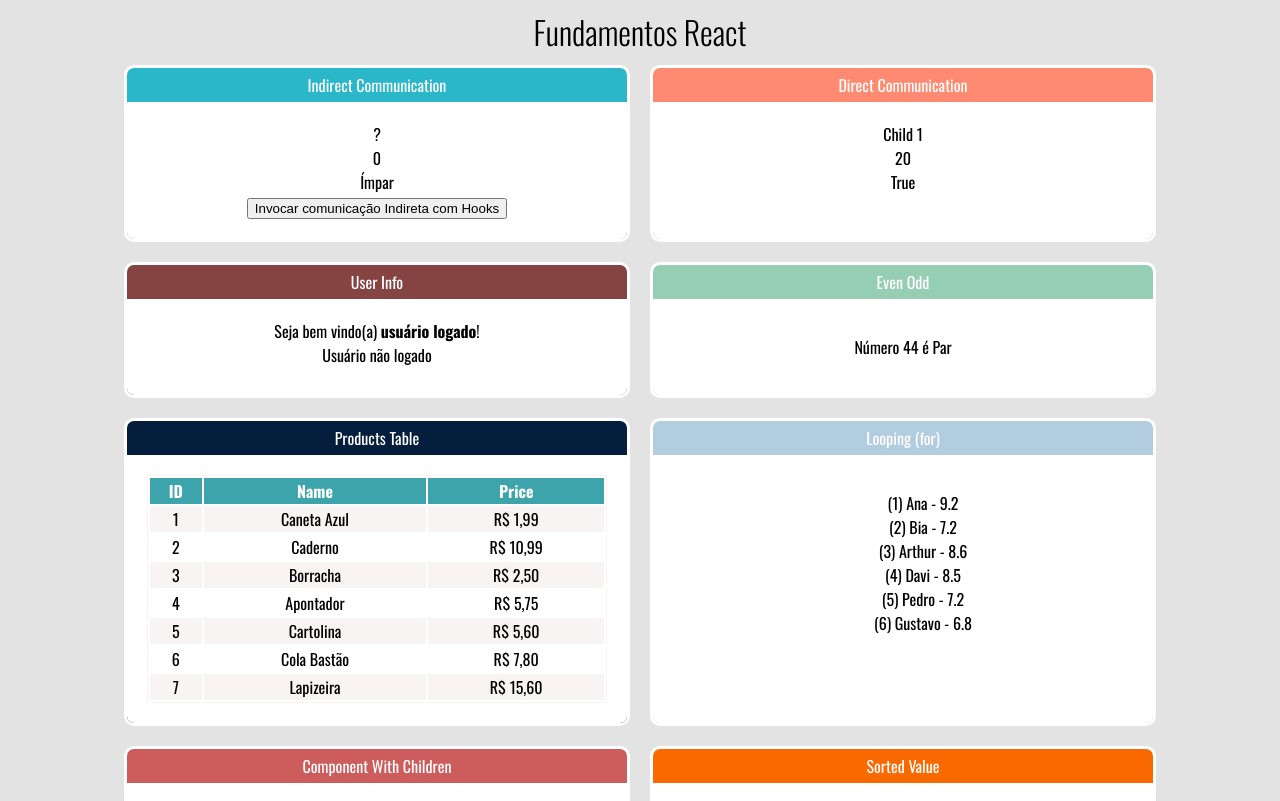
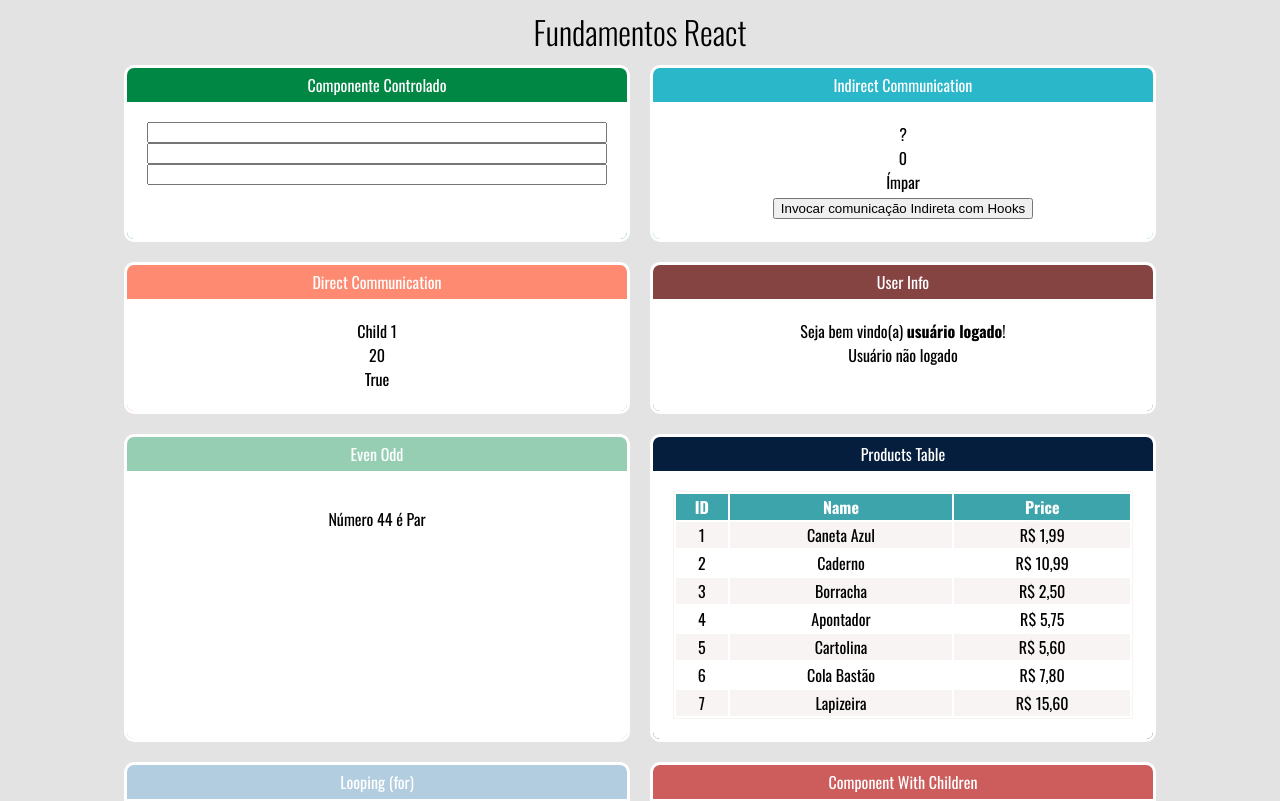
Before and after one commit to diegojaldim/react-concepts, a React (Create React App) app: page / in a window 1280 px wide. Shown: the top 801 px of the page. Built offline with nearby package versions, Linux system fonts and the light colour scheme.

Commit message:
Controlled components

```diff
--- a/src/components/App.jsx
+++ b/src/components/App.jsx
@@ -12,6 +12,7 @@ import EvenOdd from "./conditional/EvenOdd";
 import UserInfo from "./conditional/UserInfo";
 import DirectParent from "./communication/DirectParent";
 import IndirectParent from "./communication/IndirectParent";
+import Input from "./forms/Input";
 import './App.css';
 
 const App = () =>
@@ -19,6 +20,10 @@ const App = () =>
         <h1>Fundamentos React</h1>
 
         <div className="Cards">
+            <Card title="Componente Controlado" color="#008744">
+                <Input />
+            </Card>
+
             <Card title="Indirect Communication" color="#2ab7ca">
                 <IndirectParent />
             </Card>
--- /dev/null
+++ b/src/components/forms/Input.jsx
@@ -0,0 +1,27 @@
+import React, { useState } from "react";
+
+const Input = () => {
+
+    const [inputValue, setInputValue] = useState('');
+
+    const onChangeInputValue = e => {
+        setInputValue(e.target.value);
+    }
+
+    return (
+        <div>
+            <h2>{inputValue}</h2>
+
+            <div style={{
+                display: 'flex',
+                flexDirection: 'column',
+            }}>
+                <input type="text" onChange={onChangeInputValue} value={inputValue} />
+                <input type="text" value={inputValue} readOnly />
+                <input type="text" value={undefined} />
+            </div>
+        </div>
+    )
+}
+
+export default Input;
```
